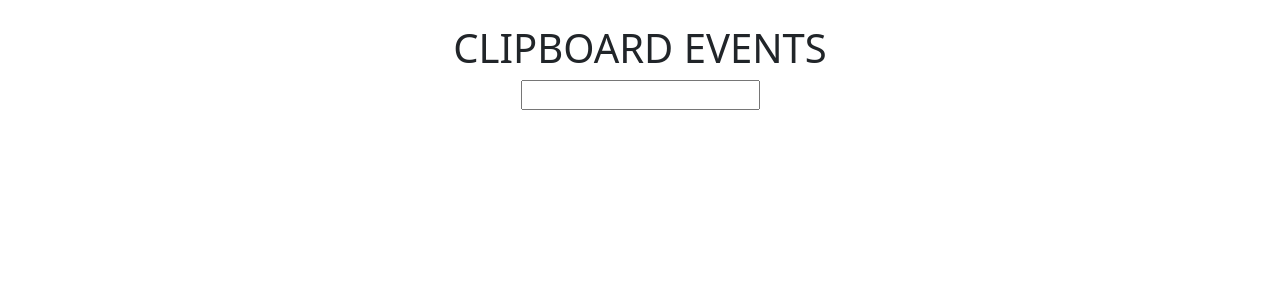
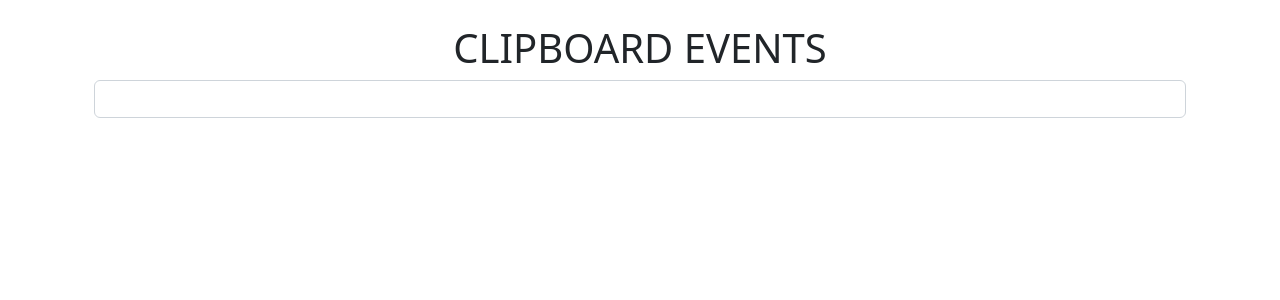
Before and after one commit to seferacikgoz/forms-otherEvents, a React (Create React App) app: page / in a window 1280 px wide. Shown: the top 300 px of the page. Built offline with nearby package versions, Linux system fonts and the light colour scheme.

Commit message:
Clipboard 2

```diff
--- a/src/components/2-keyboardClipboardEvents/KeyboardClipboard.jsx
+++ b/src/components/2-keyboardClipboardEvents/KeyboardClipboard.jsx
@@ -1,8 +1,16 @@
+import { useState } from "react";
 
 const KeyboardClipboard = () => {
+
+  const [inputValue, setInputValue] = useState("");
+
+console.log(inputValue)
   return <div className="container text-center">
     <h1>CLIPBOARD EVENTS</h1>
-    <input type="text" />
+    <input className="form-control" type="text" onChange={(e)=> setInputValue(e.target.value)
+      }/>
+
+    <p>{inputValue}</p>
 
   </div>
 
```
